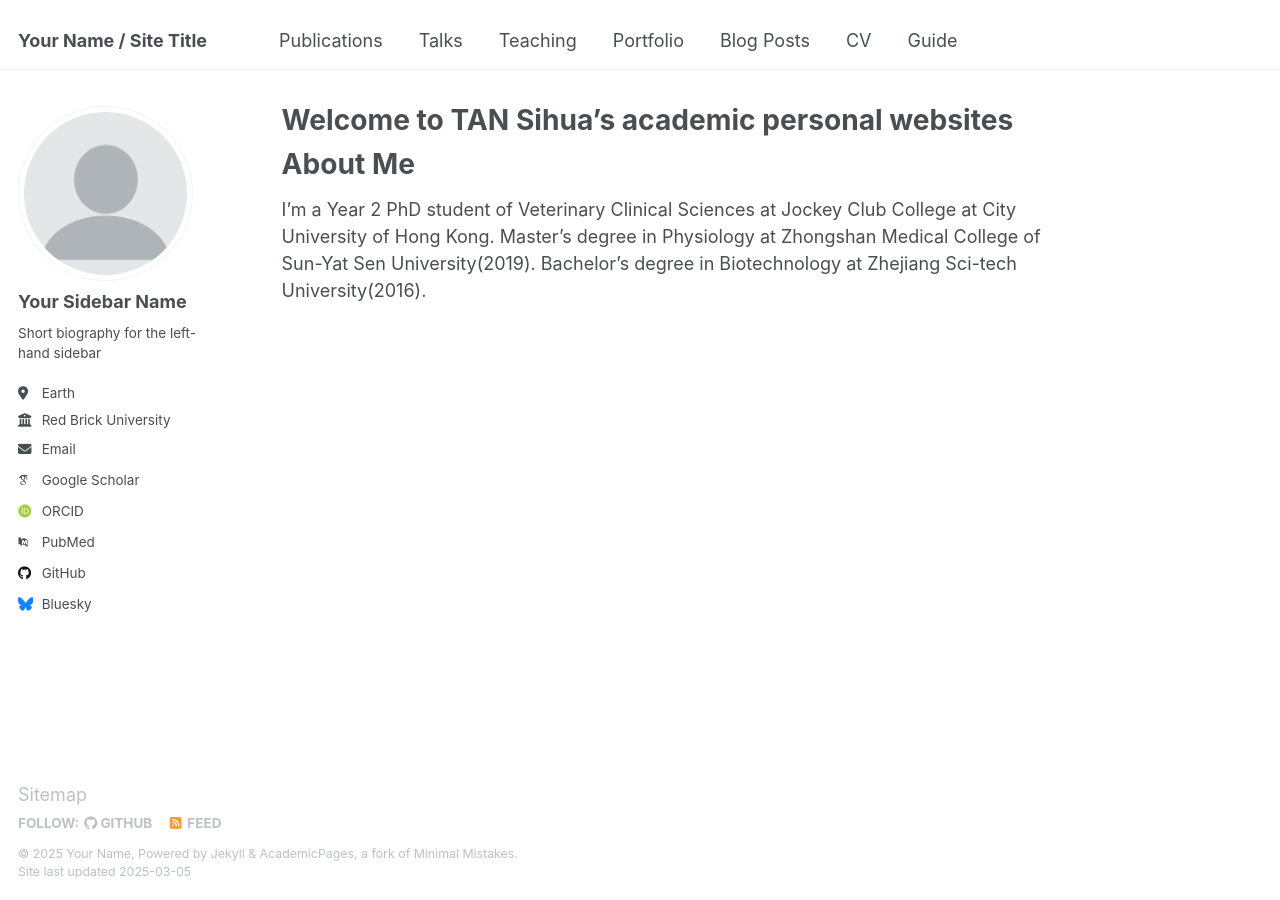
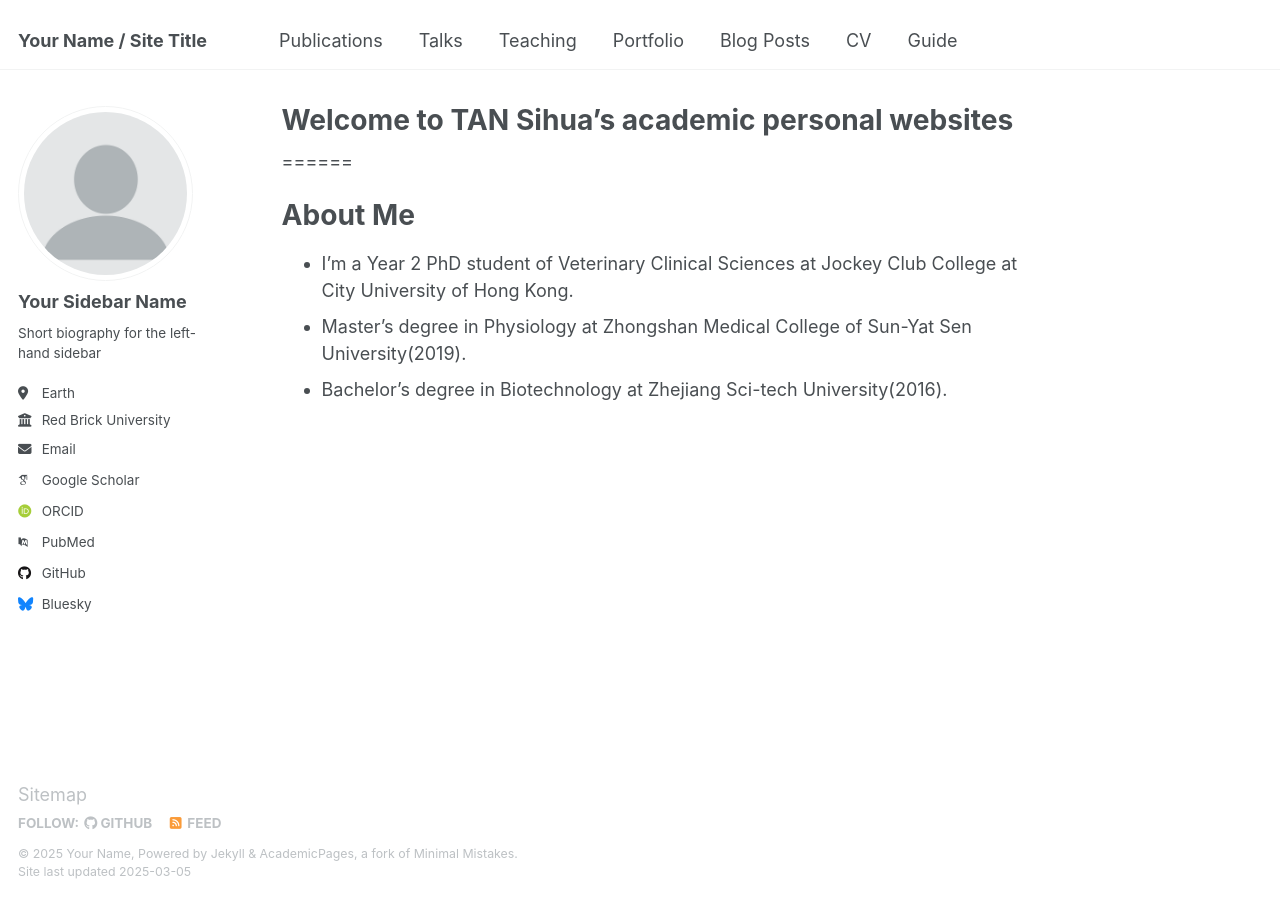
Before and after one commit to Sihua93/Sihua93.github.io, a Jekyll site: the page built from _pages/about.md, in a window 1280 px wide. Built offline with Jekyll 4.4.1, drawn with Linux system fonts in a browser that asks for light colours; some web fonts are replaced.

```diff
--- a/_pages/about.md
+++ b/_pages/about.md
@@ -8,9 +8,13 @@ redirect_from:
 ---
 
 
+======
+
 
 About Me
 ======
-I'm a Year 2 PhD student of Veterinary Clinical Sciences at Jockey Club College at City University of Hong Kong.
-Master's degree in Physiology at Zhongshan Medical College of Sun-Yat Sen University(2019).
-Bachelor's degree in Biotechnology at Zhejiang Sci-tech University(2016).
+
+
+* I'm a Year 2 PhD student of Veterinary Clinical Sciences at Jockey Club College at City University of Hong Kong.
+* Master's degree in Physiology at Zhongshan Medical College of Sun-Yat Sen University(2019).
+* Bachelor's degree in Biotechnology at Zhejiang Sci-tech University(2016).
```
